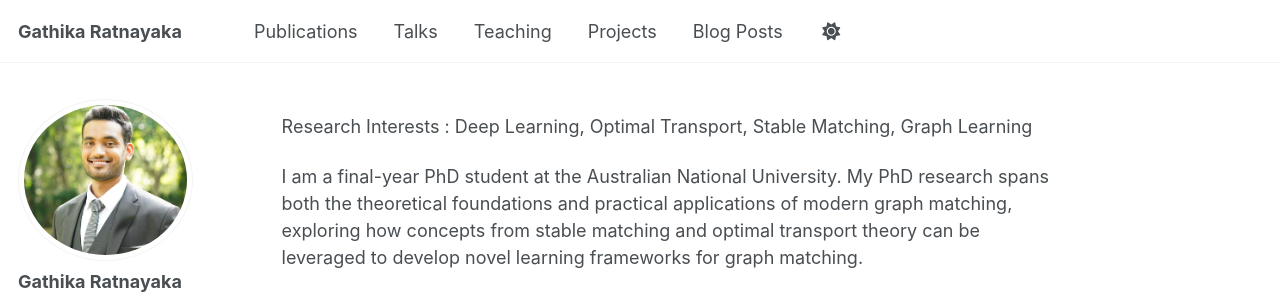
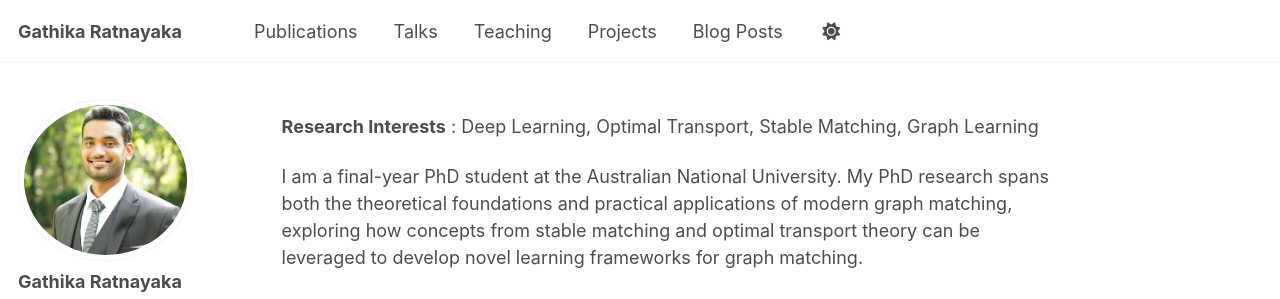
Before and after one commit to Gathika94/gathika94.github.io, a Jekyll site: the page built from _pages/about.md, in a window 1280 px wide. Shown: the top 299 px of the page. Built offline with Jekyll 4.4.1, drawn with Linux system fonts in a browser that asks for light colours; some web fonts are replaced; a script that is not in the unit is left out.

Commit message:
modifications

```diff
--- a/_pages/about.md
+++ b/_pages/about.md
@@ -6,7 +6,7 @@ redirect_from:
   - /about/
   - /about.html
 ---
-Research Interests : Deep Learning, Optimal Transport, Stable Matching, Graph Learning
+**Research Interests** : Deep Learning, Optimal Transport, Stable Matching, Graph Learning
 
 I am a final-year PhD student at the Australian National University. My PhD research spans both the theoretical foundations and practical applications of modern graph matching, exploring how concepts from stable matching and optimal transport theory can be leveraged to develop novel learning frameworks for graph matching.
 
```
